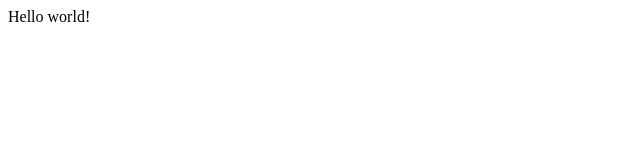
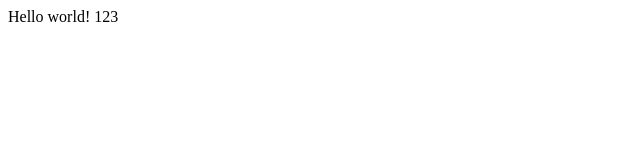
Before and after one commit to shresta4/intro-to-web-demo, a plain HTML site: page index.html in a window 1280 px wide. Shown: the full height of the page, 0-640 px from the left. Drawn offline with Linux system fonts and the light colour scheme.

Commit message:
Adding text

```diff
--- a/index.html
+++ b/index.html
@@ -8,7 +8,7 @@
     <link href="index.css" rel="stylesheet" type="text/css" />
   </head>
   <body>
-    Hello world!
+    Hello world! 123
     <script src="index.js"></script>
   </body>
 </html>
```
